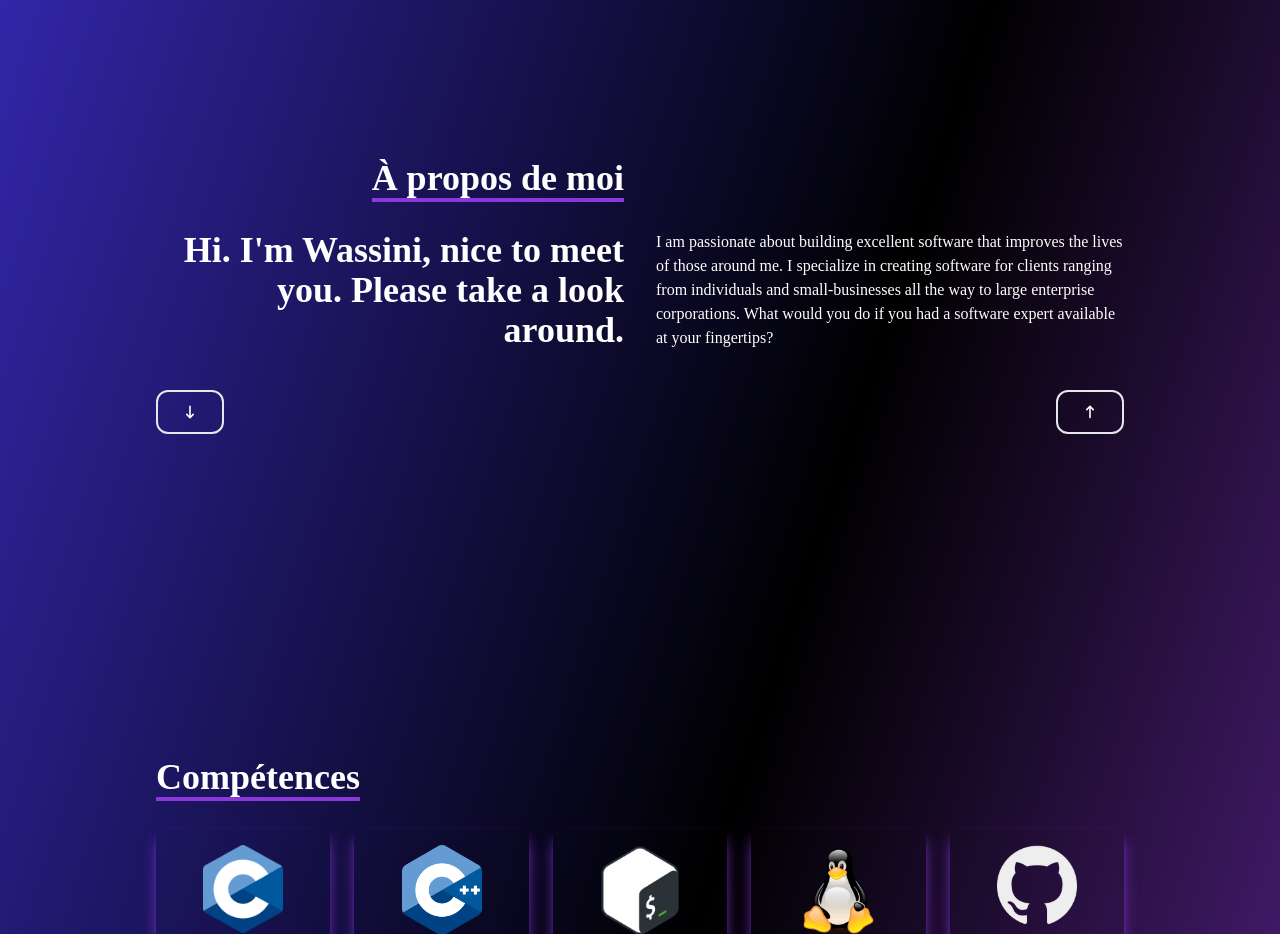
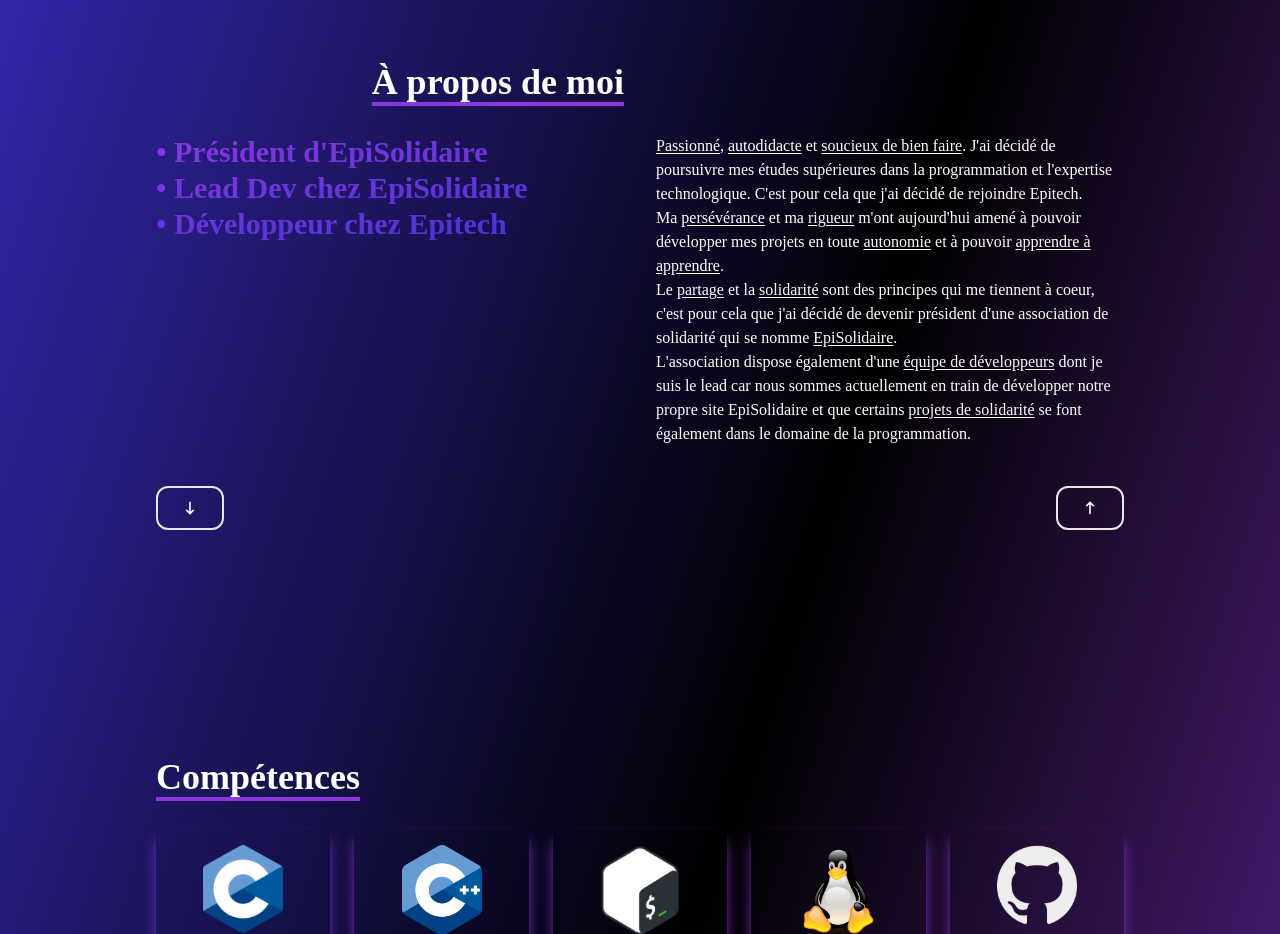
Before and after one commit to yoou92/folio, a React (Create React App) app: page / in a window 1280 px wide. Shown: the part 900-1834 px from the top of the page. Built offline with nearby package versions, Linux system fonts and the light colour scheme.

Commit message:
[ADD] (About.jsx): about me text

```diff
--- a/src/components/About.jsx
+++ b/src/components/About.jsx
@@ -1,6 +1,10 @@
 import React from "react";
 import DownButtonRedirect from "./DownButtonRedirect";
 import UpButtonRedirect from "./UpButtonRedirect";
+
+const UnderlinedText = ({ text }) => {
+  return <div class="inline underline underline-offset-2">{text}</div>;
+};
 
 const About = () => {
   return (
@@ -15,17 +19,44 @@ const About = () => {
           <div></div>
         </div>
         <div class="max-w-[1000px] w-full grid sm:grid-cols-2 gap-8 px-4">
-          <div class="sm:text-right text-4xl font-bold">
-            <p>Hi. I'm Wassini, nice to meet you. Please take a look around.</p>
+          <div class="sm:text-left text-3xl font-bold">
+            <div class="text-transparent bg-clip-text bg-gradient-to-br from-secondary to-main">
+              <div>• Président d'EpiSolidaire</div>
+              <div>• Lead Dev chez EpiSolidaire</div>
+              <div>• Développeur chez Epitech</div>
+            </div>
           </div>
           <div>
-            <p>
-              I am passionate about building excellent software that improves
-              the lives of those around me. I specialize in creating software
-              for clients ranging from individuals and small-businesses all the
-              way to large enterprise corporations. What would you do if you had
-              a software expert available at your fingertips?
-            </p>
+            <div>
+              <UnderlinedText text="Passionné" />,{" "}
+              <UnderlinedText text="autodidacte" /> et{" "}
+              <UnderlinedText text="soucieux de bien faire" />. J'ai décidé de
+              poursuivre mes études supérieures dans la programmation et
+              l'expertise technologique. C'est pour cela que j'ai décidé de
+              rejoindre Epitech.
+            </div>
+            <div>
+              Ma <UnderlinedText text="persévérance" /> et ma{" "}
+              <UnderlinedText text="rigueur" /> m'ont aujourd'hui amené à
+              pouvoir développer mes projets en toute{" "}
+              <UnderlinedText text="autonomie" /> et à pouvoir{" "}
+              <UnderlinedText text="apprendre à apprendre" />.
+            </div>
+            <div>
+              Le <UnderlinedText text="partage" /> et la{" "}
+              <UnderlinedText text="solidarité" /> sont des principes qui me
+              tiennent à coeur, c'est pour cela que j'ai décidé de devenir
+              président d'une association de solidarité qui se nomme{" "}
+              <UnderlinedText text="EpiSolidaire" />.
+            </div>
+            <div>
+              L'association dispose également d'une{" "}
+              <UnderlinedText text="équipe de développeurs" /> dont je suis le
+              lead car nous sommes actuellement en train de développer notre
+              propre site EpiSolidaire et que certains{" "}
+              <UnderlinedText text="projets de solidarité" /> se font également
+              dans le domaine de la programmation.
+            </div>
           </div>
           <DownButtonRedirect to="skills" />
           <UpButtonRedirect to="home" />
```
